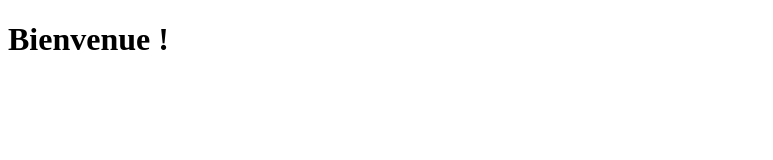
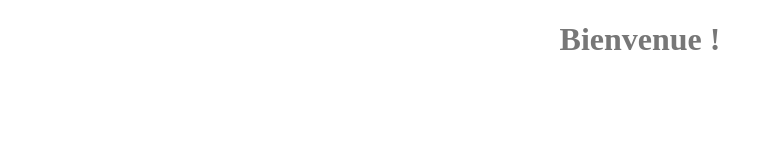
Before and after one commit to pen225/cours_git, a plain HTML site: page index.html in a window 1280 px wide. Shown: the whole page, without its empty margins (0-773 px from the left). Drawn offline with Linux system fonts and the light colour scheme.

Commit message:
Apporter un style au titre

```diff
--- a/index.html
+++ b/index.html
@@ -7,6 +7,6 @@
     <title>pen_developper</title>
 </head>
 <body>
-    <h1>Bienvenue !</h1>
+    <h1 id="title">Bienvenue !</h1>
 </body>
 </html>
--- a/style.css
+++ b/style.css
@@ -0,0 +1,4 @@
+#title {
+    text-align: center;
+    color: #777;
+}
```
